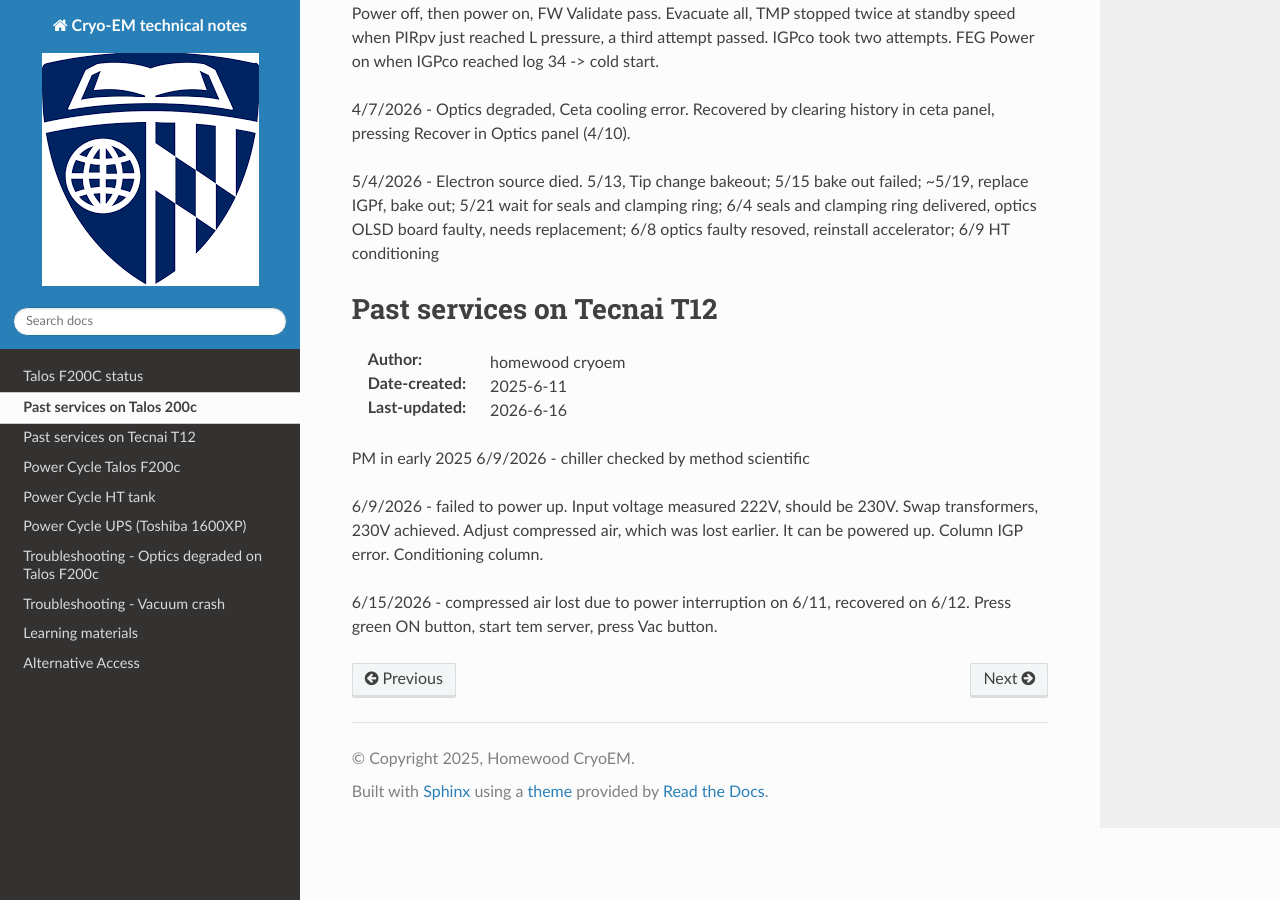
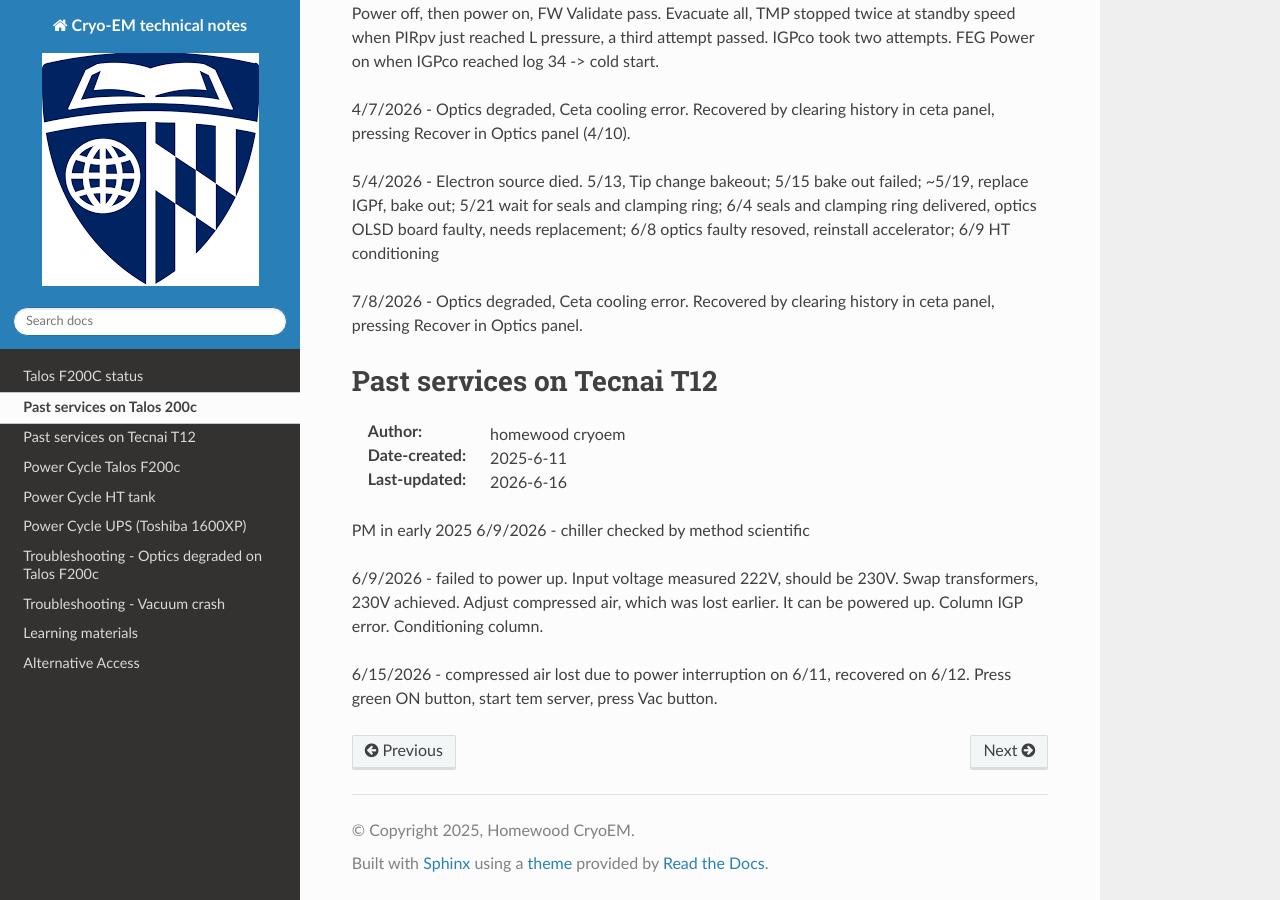
Before and after one commit to coherency224/hop-em, a Sphinx documentation site: the page built from docs/source/Past_services.rst, in a window 1280 px wide and 900 px high, scrolled down 1598 px. Built offline with Sphinx 7.4.7 and the Read the Docs theme 3.1.0, drawn with Linux system fonts in a browser that asks for light colours; pages that are not in the unit, such as notebooks, are missing from menus.

Commit message:
Update Past_services.rst

```diff
--- a/docs/source/Past_services.rst
+++ b/docs/source/Past_services.rst
@@ -5,7 +5,7 @@
 
 :Author: homewood cryoem
 :Date-created: 2025-6-11
-:Last-updated: 2026-6-16
+:Last-updated: 2026-7-8
 
 HVAC events: 6/13/2025 (planned), 6/27 (planned), 7/15 (unplanned), 8/2 - 8/5 (unplanned), 8/12 (unplanned,voltage), 8/27 (unplanned), 8/31-9/2 (unplanned), 11/13-14 (unplanned), 11/21 (unplanned,v), 12/5 (unplanned,v); 1/10-12/2026 (unplanned), 1/15-21 (unplanned), 1/23 (unplanned,v), 5/22-28 (unplanned,v), 6/6-8 (compressed air, unplanned,v), 6/11-12 (compressed air,v)
 
@@ -49,6 +49,8 @@
 
 5/4/2026 - Electron source died. 5/13, Tip change bakeout; 5/15 bake out failed; ~5/19, replace IGPf, bake out; 5/21 wait for seals and clamping ring; 6/4 seals and clamping ring delivered, optics OLSD board faulty, needs replacement; 6/8 optics faulty resoved, reinstall accelerator; 6/9 HT conditioning
 
+7/8/2026 - Optics degraded, Ceta cooling error. Recovered by clearing history in ceta panel, pressing Recover in Optics panel.
+
 Past services on Tecnai T12
 ==========================
 
```
